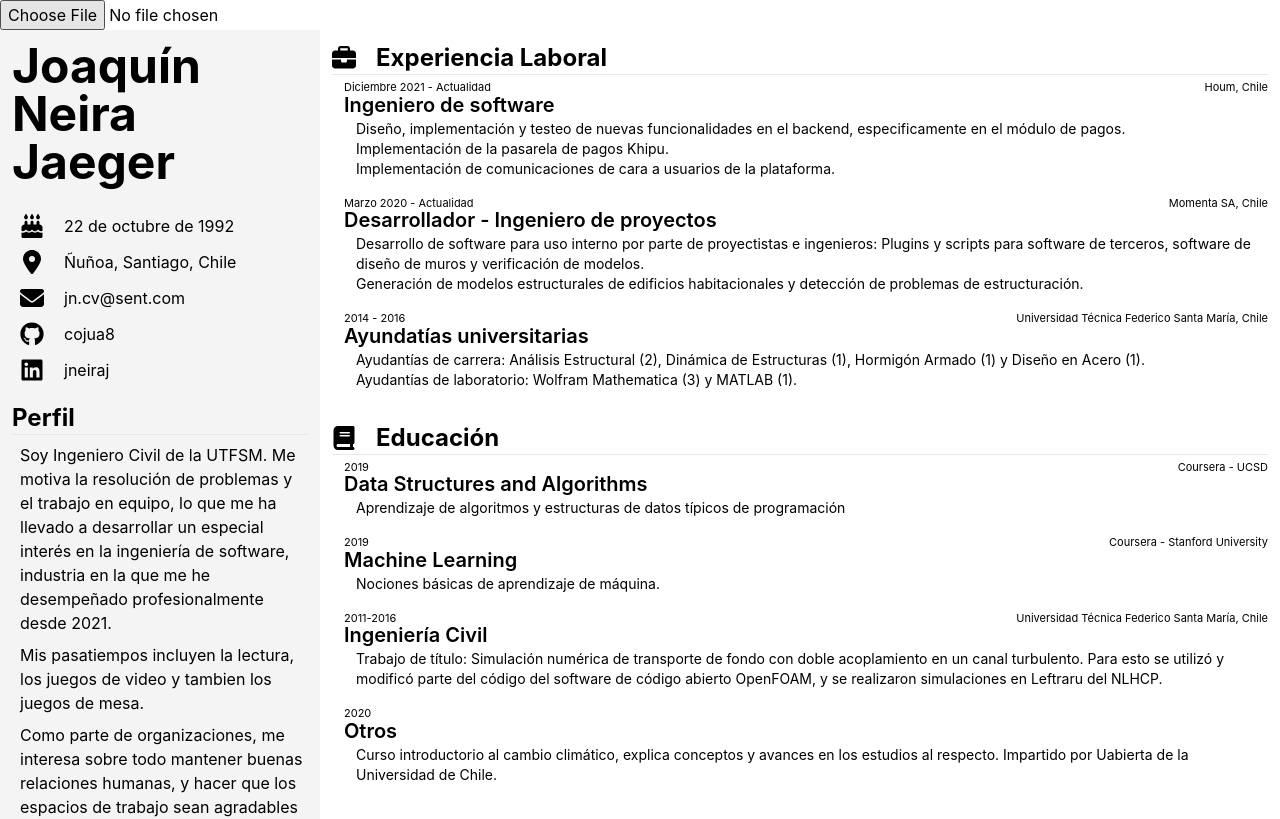
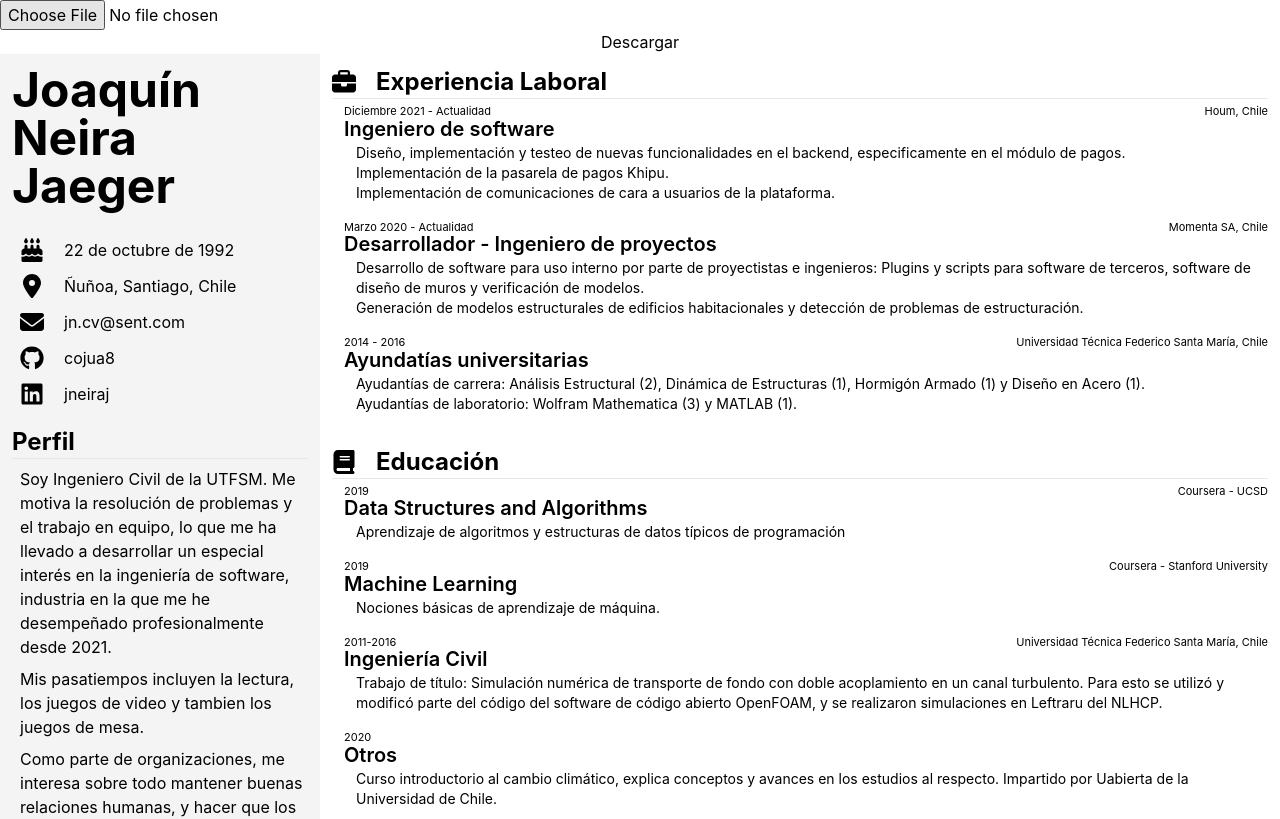
Before and after one commit to cojua8/CurriculumVitae, a React (Create React App) app: page / in a window 1280 px wide. Shown: the top 819 px of the page. Built offline with nearby package versions, Linux system fonts and the light colour scheme.

Commit message:
add download button

```diff
--- a/src/App.tsx
+++ b/src/App.tsx
@@ -6,6 +6,7 @@ import { fab } from "@fortawesome/free-brands-svg-icons";
 import { useState } from "react";
 import { CVData, DataContext } from "./components/contexts/DataContext";
 import { FileUploadButton } from "./components/FileUploadButton";
+import { FileDownloadButton } from "./components/FileDownloadButton";
 
 library.add(fas, fab);
 
@@ -23,6 +24,7 @@ const App = () => {
         }}
       >
         <FileUploadButton />
+        <FileDownloadButton />
         <div className="grid md:grid-cols-6 lg:grid-cols-8">
           <div className="md:col-span-2 p-3 bg-zinc-100">
             <Sidebar />
--- /dev/null
+++ b/src/components/FileDownloadButton.tsx
@@ -0,0 +1,23 @@
+import React, { useContext } from "react";
+import { DataContext } from "./contexts/DataContext";
+
+export const FileDownloadButton = () => {
+  const { data } = useContext(DataContext);
+  const handleFileChange = () => {
+    // dowload the data as a json file
+    const element = document.createElement("a");
+    const file = new Blob([JSON.stringify(data, null, 2)], {
+      type: "application/json",
+    });
+    element.href = URL.createObjectURL(file);
+    element.download = "curriculum_vitae_data.json";
+    document.body.appendChild(element);
+    element.click();
+  };
+
+  return (
+    <button type="button" onClick={handleFileChange}>
+      Descargar
+    </button>
+  );
+};
```
